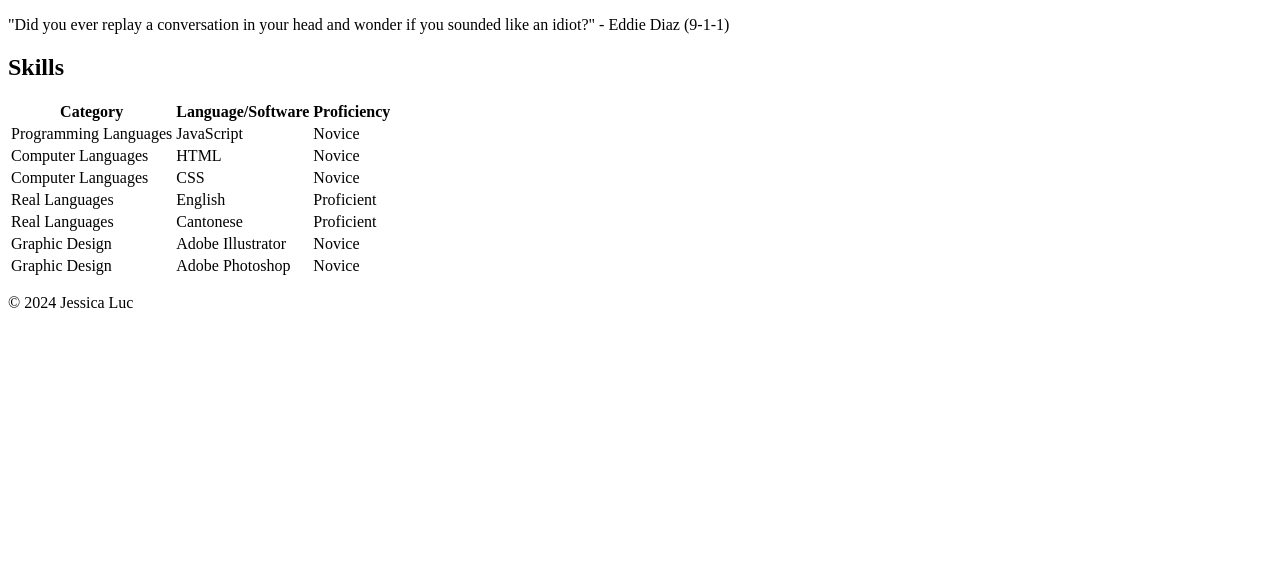
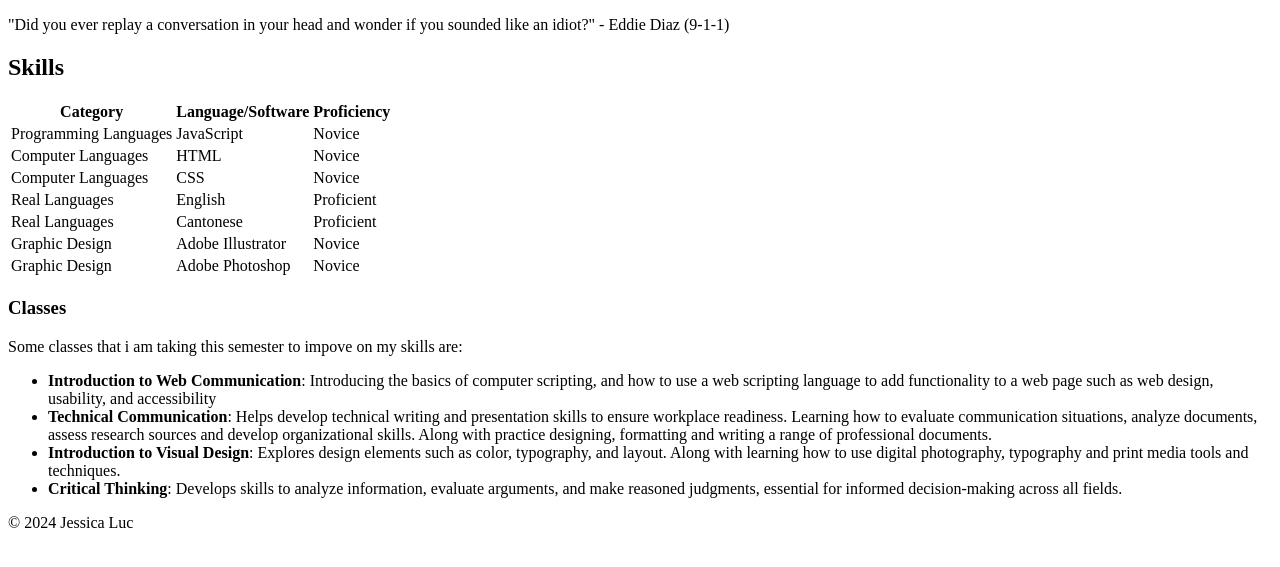
Before and after one commit to jessical298/Jessica-Portfolio, a plain HTML site: page Jessica-Portfolio-Github/index.html in a window 1280 px wide. Shown: the part 105-672 px from the top of the page. Drawn offline with Linux system fonts and the light colour scheme.

Commit message:
<ul> added classes and description

```diff
--- a/Jessica-Portfolio-Github/index.html
+++ b/Jessica-Portfolio-Github/index.html
@@ -58,6 +58,15 @@
             <td>Novice</td>
         </tr>
     </table>
+    <h3>Classes</h3>
+    <p> Some classes that i am taking this semester to impove on my skills are: </p>
+    <ul>
+        <li><strong>Introduction to Web Communication</strong>: Introducing the basics of computer scripting, and how to use a web scripting language to add functionality to a web page such as web design, usability, and accessibility</li>
+        <li><strong>Technical Communication</strong>: Helps develop technical writing and presentation skills to ensure workplace readiness. Learning how to evaluate communication situations, analyze documents, assess research sources and develop organizational skills. Along with practice designing, formatting and writing a range of professional documents.</li>
+        <li><strong>Introduction to Visual Design</strong>: Explores design elements such as color, typography, and layout. Along with learning how to use digital photography, typography and print media tools and techniques.</li>
+        <li><strong>Critical Thinking</strong>: Develops skills to analyze information, evaluate arguments, and make reasoned judgments, essential for informed decision-making across all fields.</li>
+        </ul>
+
     </main>
     <footer>
         <p>&copy; 2024 Jessica Luc</p>
```
